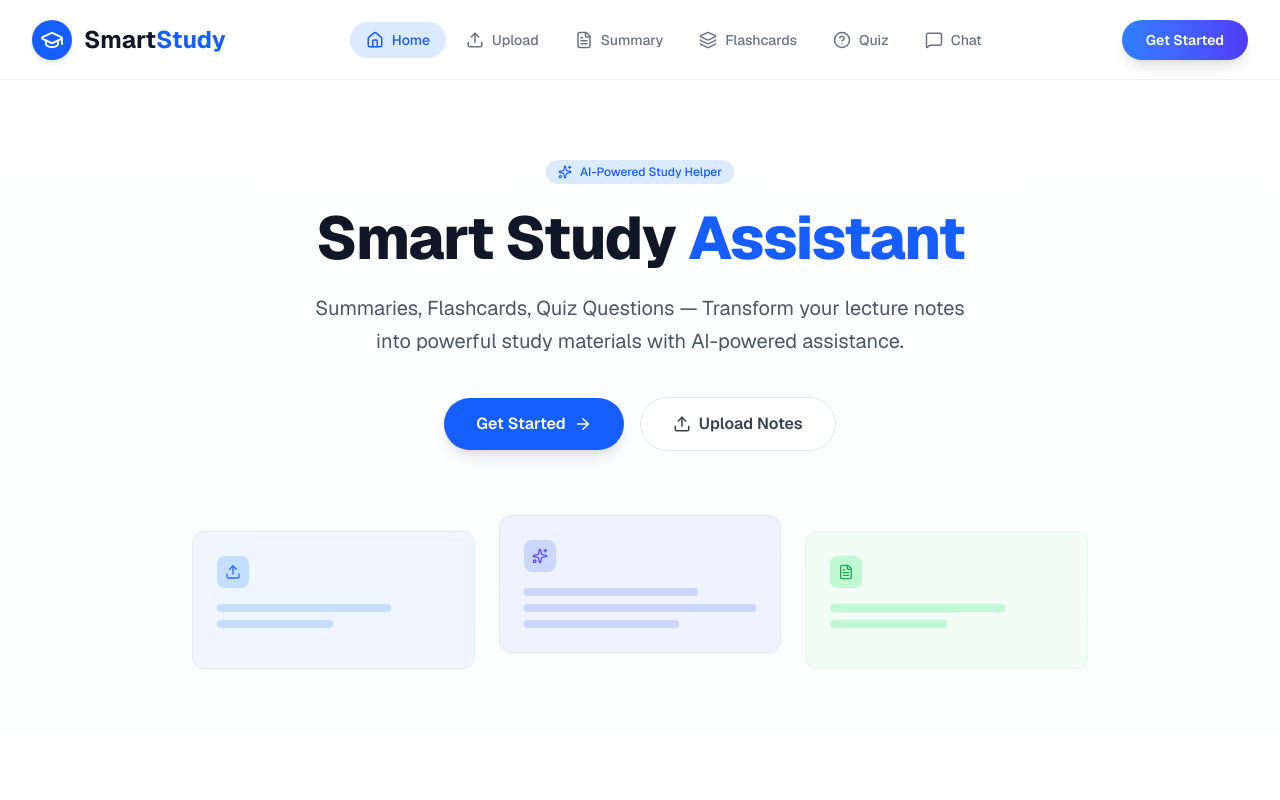
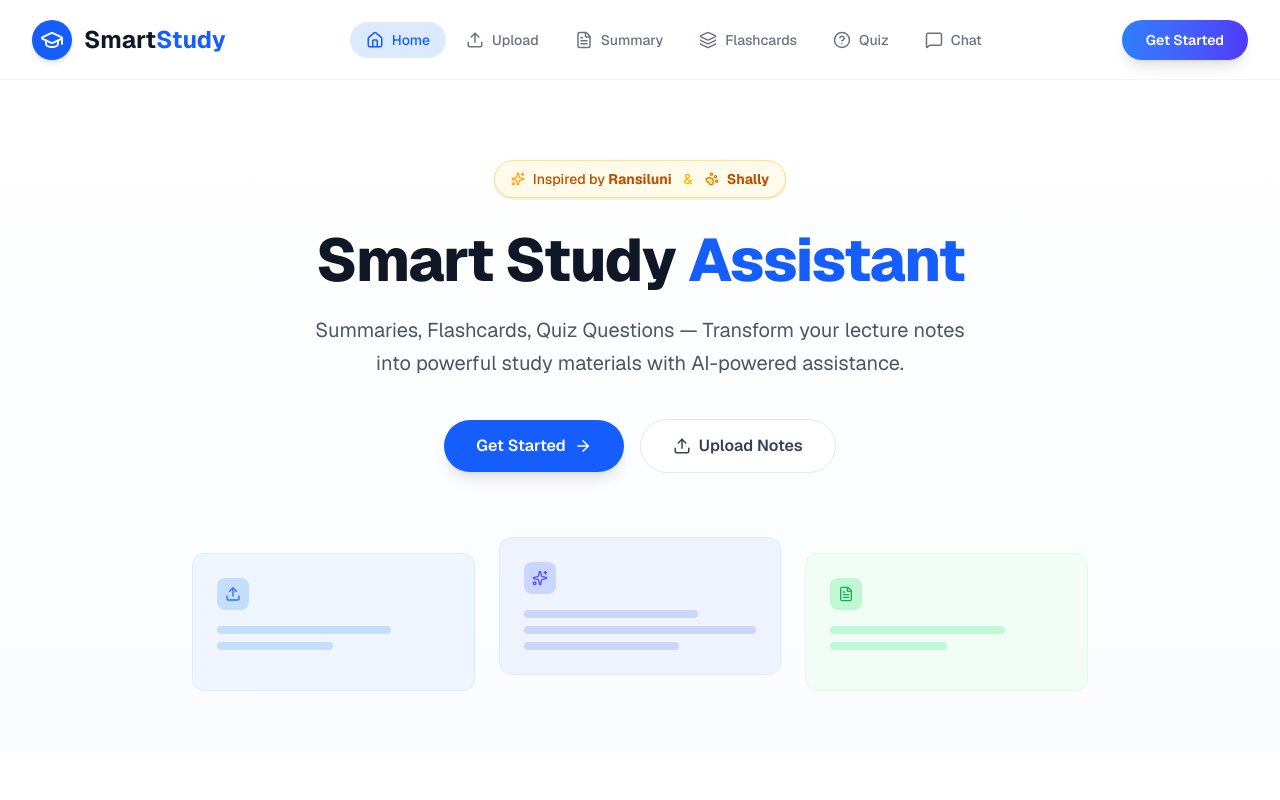
Before and after one commit to ChathuraIshara/SmartStudy, a Next.js app: page / in a window 1280 px wide. Shown: the top 800 px of the page. Built offline with nearby package versions, Linux system fonts and the light colour scheme.

Commit message:
hero section changed

```diff
--- a/app/components/Hero.tsx
+++ b/app/components/Hero.tsx
@@ -1,6 +1,5 @@
-// components/Hero.tsx
 import React from 'react';
-import { ArrowRight, Upload, Sparkles, FileText, CheckCircle } from 'lucide-react';
+import { ArrowRight, Upload, Sparkles, FileText, PawPrint } from 'lucide-react'; // 1. Added PawPrint icon
 
 interface HeroProps {
   onNavigate: (view: string) => void;
@@ -11,11 +10,21 @@ const Hero = ({ onNavigate }: HeroProps) => {
     <section className="pt-20 pb-16 px-4 bg-gradient-to-b from-white to-blue-50/30">
       <div className="max-w-6xl mx-auto text-center">
 
-        {/* Badge */}
-        <div className="inline-flex items-center gap-2 px-3 py-1 rounded-full bg-blue-100 text-blue-600 text-xs font-medium mb-6">
-          <Sparkles size={14} />
-          AI-Powered Study Helper
+        {/* --- THE SURPRISE SECTION --- */}
+        <div className="inline-flex items-center gap-2 px-4 py-2 rounded-full bg-amber-50 text-amber-700 text-sm font-medium mb-8 border border-amber-200 shadow-sm hover:scale-105 transition-transform cursor-default">
+          {/* Sparkle for Ransiluni */}
+          <Sparkles size={14} className="text-amber-500 animate-pulse" />
+          <span>
+            Inspired by <span className="font-bold">Ransiluni</span>
+          </span>
+
+          <span className="text-amber-400 mx-1">&</span>
+
+          {/* Paw Print for Shally */}
+          <PawPrint size={14} className="text-amber-600 fill-amber-200" />
+          <span className="font-bold">Shally</span>
         </div>
+        {/* ---------------------------- */}
 
         {/* Headline */}
         <h1 className="text-5xl md:text-6xl font-extrabold text-gray-900 tracking-tight mb-6">
@@ -30,15 +39,21 @@ const Hero = ({ onNavigate }: HeroProps) => {
 
         {/* Buttons */}
         <div className="flex flex-col sm:flex-row items-center justify-center gap-4 mb-20">
-          <button onClick={() => onNavigate('upload')} className="flex items-center gap-2 bg-blue-600 hover:bg-blue-700 text-white px-8 py-3.5 rounded-full font-semibold transition-all shadow-lg hover:shadow-blue-200">
+          <button
+            onClick={() => onNavigate('upload')}
+            className="flex items-center gap-2 bg-blue-600 hover:bg-blue-700 text-white px-8 py-3.5 rounded-full font-semibold transition-all shadow-lg hover:shadow-blue-200"
+          >
             Get Started <ArrowRight size={18} />
           </button>
-          <button onClick={() => onNavigate('upload')} className="flex items-center gap-2 bg-white hover:bg-blue-700 hover:text-white text-gray-700 border border-gray-200 px-8 py-3.5 rounded-full font-semibold transition-all">
+          <button
+            onClick={() => onNavigate('upload')}
+            className="flex items-center gap-2 bg-white hover:bg-blue-600 hover:text-white text-gray-700 border border-gray-200 px-8 py-3.5 rounded-full font-semibold transition-all"
+          >
             <Upload size={18} /> Upload Notes
           </button>
         </div>
 
-        {/* Abstract Visual Cards (The 3 cards at the bottom of your screenshot) */}
+        {/* Abstract Visual Cards */}
         <div className="grid grid-cols-1 md:grid-cols-3 gap-6 opacity-90 max-w-4xl mx-auto">
            {/* Card 1 */}
            <div className="bg-blue-50 p-6 rounded-xl border border-blue-100">
```
